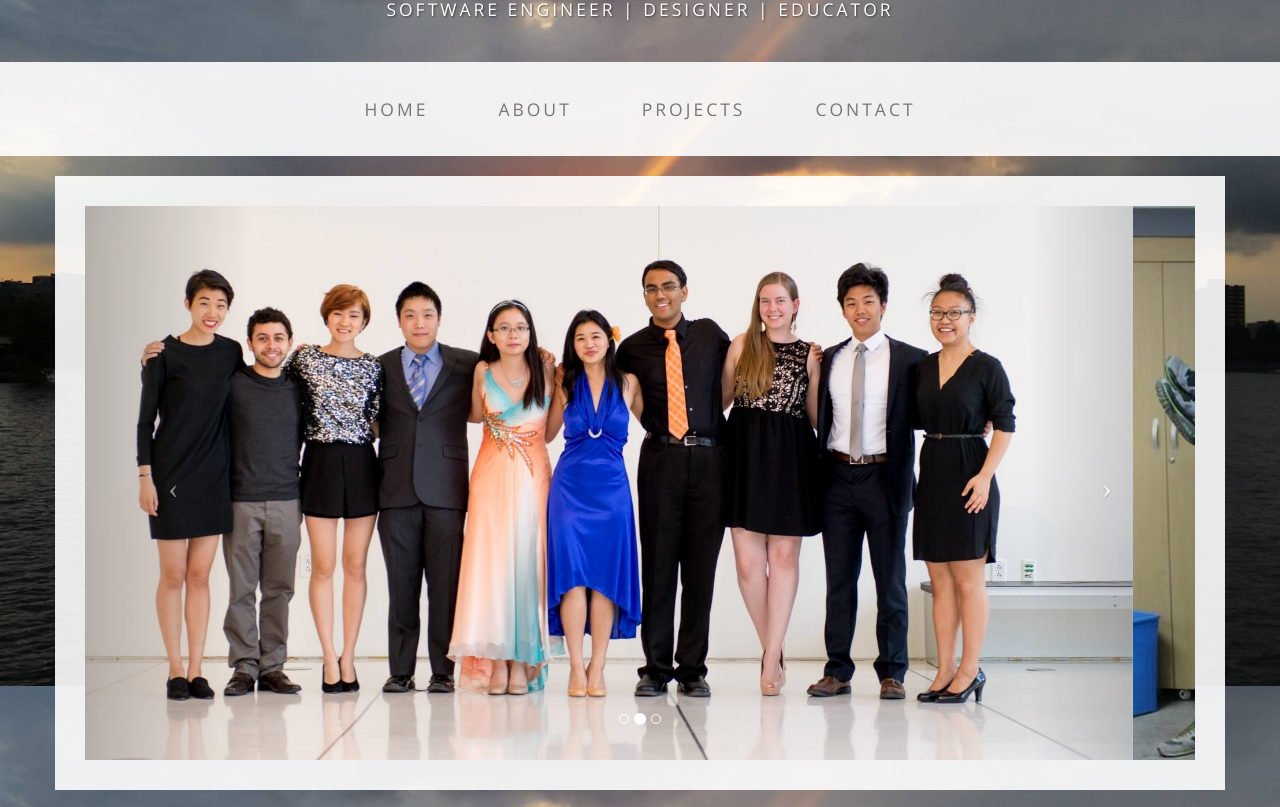
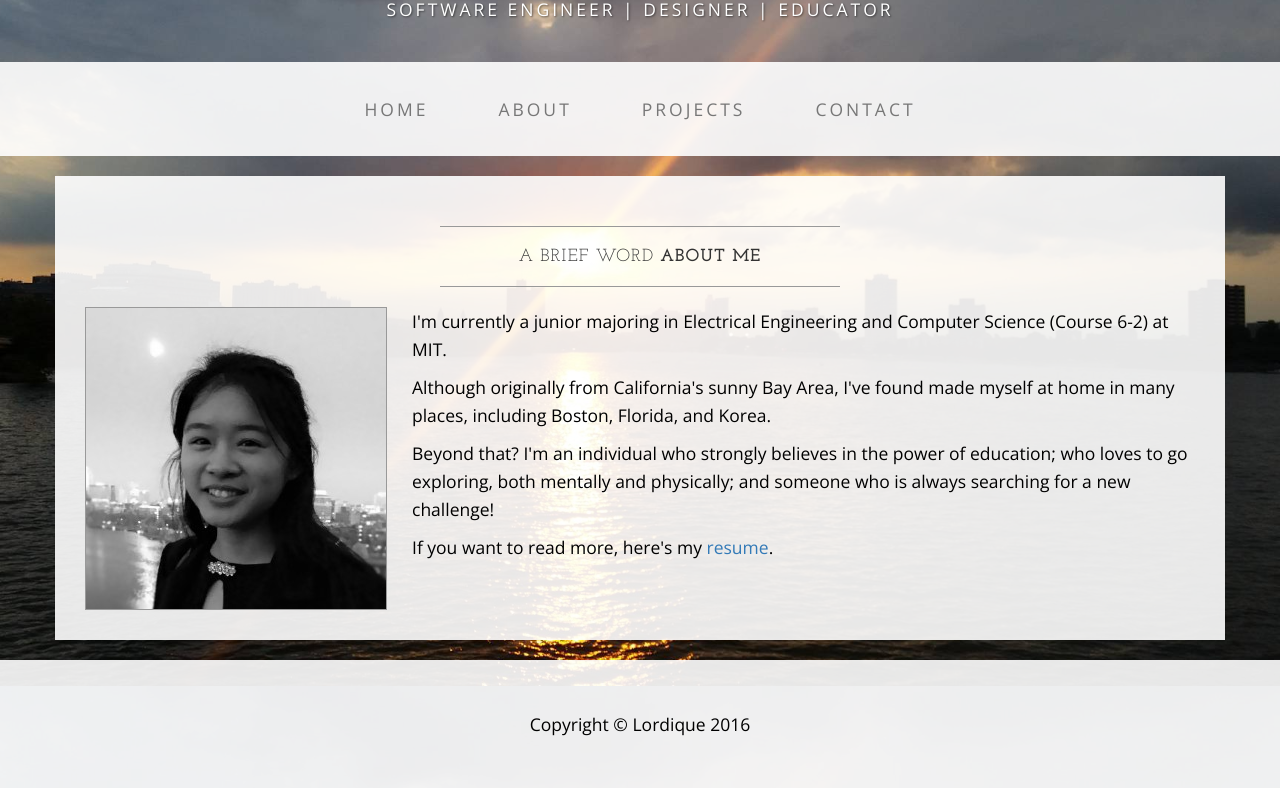
Before and after one commit to lordique/lordique.github.io, a plain HTML site: page index.html in a window 1280 px wide. Shown: the part 114-921 px from the top of the page. Drawn offline with nearby package versions, Linux system fonts and the light colour scheme.

Commit message:
Making more professional

```diff
--- a/index.html
+++ b/index.html
@@ -76,42 +76,6 @@
 
         <div class="row">
             <div class="box">
-                <div class="col-lg-12 text-center">
-                    <div id="carousel-example-generic" class="carousel slide">
-                        <!-- Indicators -->
-                        <ol class="carousel-indicators hidden-xs">
-                            <li data-target="#carousel-example-generic" data-slide-to="0" class="active"></li>
-                            <li data-target="#carousel-example-generic" data-slide-to="1"></li>
-                            <li data-target="#carousel-example-generic" data-slide-to="2"></li>
-                        </ol>
-
-                        <!-- Wrapper for slides -->
-                        <div class="carousel-inner">
-                            <div class="item active">
-                                <img class="img-responsive img-full" src="img/slide-1.jpg" alt="">
-                            </div>
-                            <div class="item">
-                                <img class="img-responsive img-full" src="img/slide-2.jpg" alt="">
-                            </div>
-                            <div class="item">
-                                <img class="img-responsive img-full" src="img/slide-3.jpg" alt="">
-                            </div>
-                        </div>
-
-                        <!-- Controls -->
-                        <a class="left carousel-control" href="#carousel-example-generic" data-slide="prev">
-                            <span class="icon-prev"></span>
-                        </a>
-                        <a class="right carousel-control" href="#carousel-example-generic" data-slide="next">
-                            <span class="icon-next"></span>
-                        </a>
-                    </div>
-                </div>
-            </div>
-        </div>
-
-        <div class="row">
-            <div class="box">
                 <div class="col-lg-12">
                     <hr>
                     <h2 class="intro-text text-center">A Brief Word
@@ -122,7 +86,7 @@
                     <hr class="visible-xs">
                     <p>I'm currently a junior majoring in Electrical Engineering and Computer Science (Course 6-2) at MIT.</p>
 					<p>Although originally from California's sunny Bay Area, I've found made myself at home in many places, including Boston, Florida, and Korea.</p>
-                    <p>Beyond that?  I'm an individual who strongly believes in the power of education; who loves to go exploring, both mentally and physically; and someone who is always searching for a new challenge! One of my favorite pastimes is walking outside, thinking, "Which direction would I go if I wanted to get lost?" and then making a beeline for that direction.</p>
+                    <p>Beyond that?  I'm an individual who strongly believes in the power of education; who loves to go exploring, both mentally and physically; and someone who is always searching for a new challenge!</p>
 					<p>If you want to read more, here's my <a href="resume.pdf">resume</a>.</p>
                    </div>
             </div>
```
Also changed, not shown: img/dynamit.jpg, img/slide-1.jpg (deleted), img/slide-2.jpg (deleted), img/slide-3.jpg (deleted).
